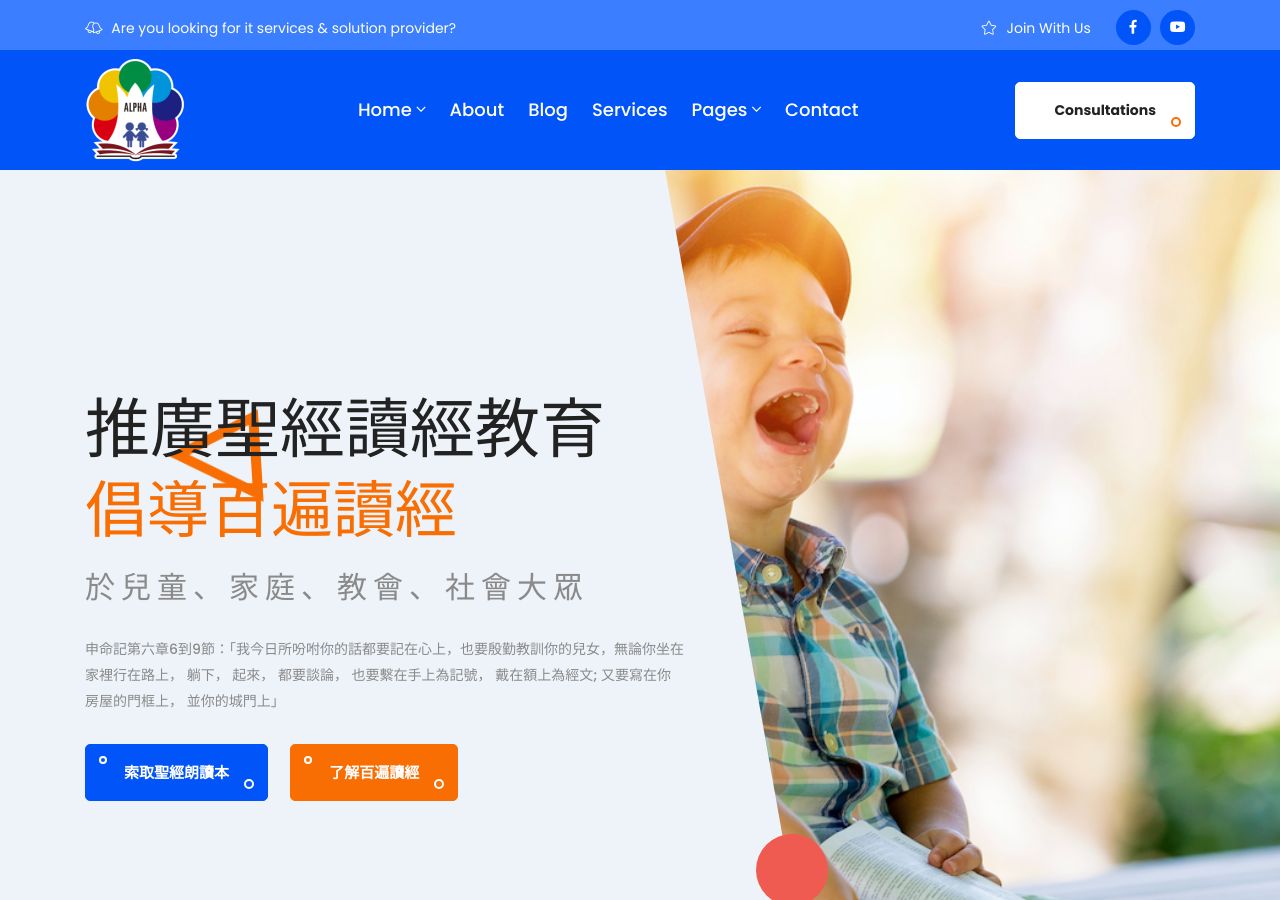
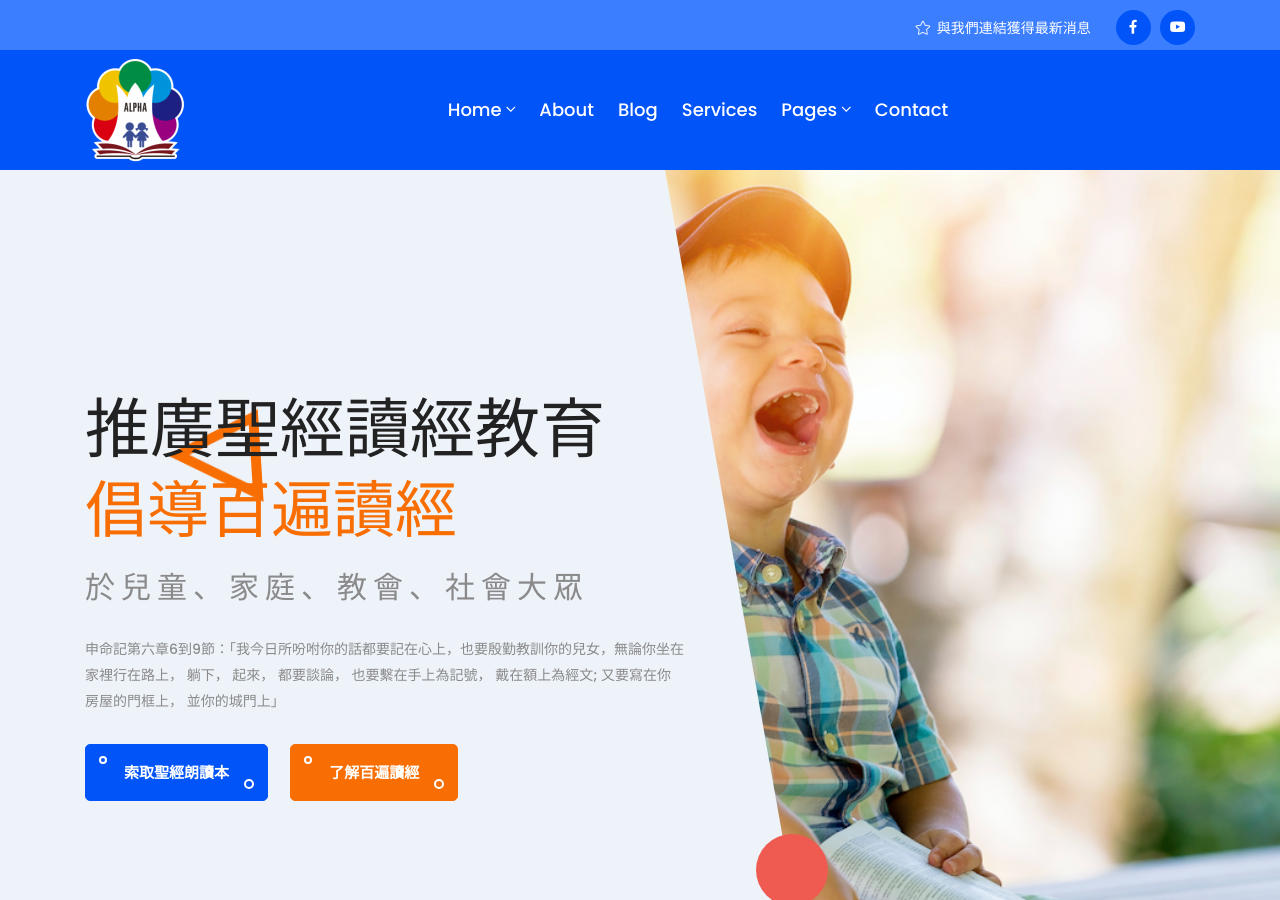
Before and after one commit to alpha6309/website, a Jekyll site: the page built from index.html, in a window 1280 px wide and 900 px high. Built offline with Jekyll 4.4.1, drawn with Linux system fonts in a browser that asks for light colours.

Commit message:
移除不必要的導覽內容

```diff
--- a/_includes/header.html
+++ b/_includes/header.html
@@ -5,12 +5,12 @@
             <div class="col-lg-12">
                 <div class="header-top-item d-flex justify-content-between">
                     <div class="header-left-side">
-                        <p><i class="fal fa-bells"></i> Are you looking for it services & solution provider?</p>
+                        <p></p>
                     </div>
                     <div class="header-right-social d-flex justify-content-end align-items-center">
                         <ul class="d-none d-lg-block">
                             <li>
-                                <p><i class="fal fa-star"></i> Join With Us</p>
+                                <p><i class="fal fa-star"></i>與我們連結獲得最新消息</p>
                             </li>
                         </ul>
                         <ul class="d-none d-sm-block">
--- a/_includes/navigation.html
+++ b/_includes/navigation.html
@@ -37,7 +37,7 @@
                             </ul>
                         </div>
                         <div class="navbar-btn d-none d-sm-block">
-                            <a class="main-btn" href="#">Consultations</a>
+<!--                            <a class="main-btn" href="#"></a>-->
                         </div>
                     </nav>
                 </div>
```
